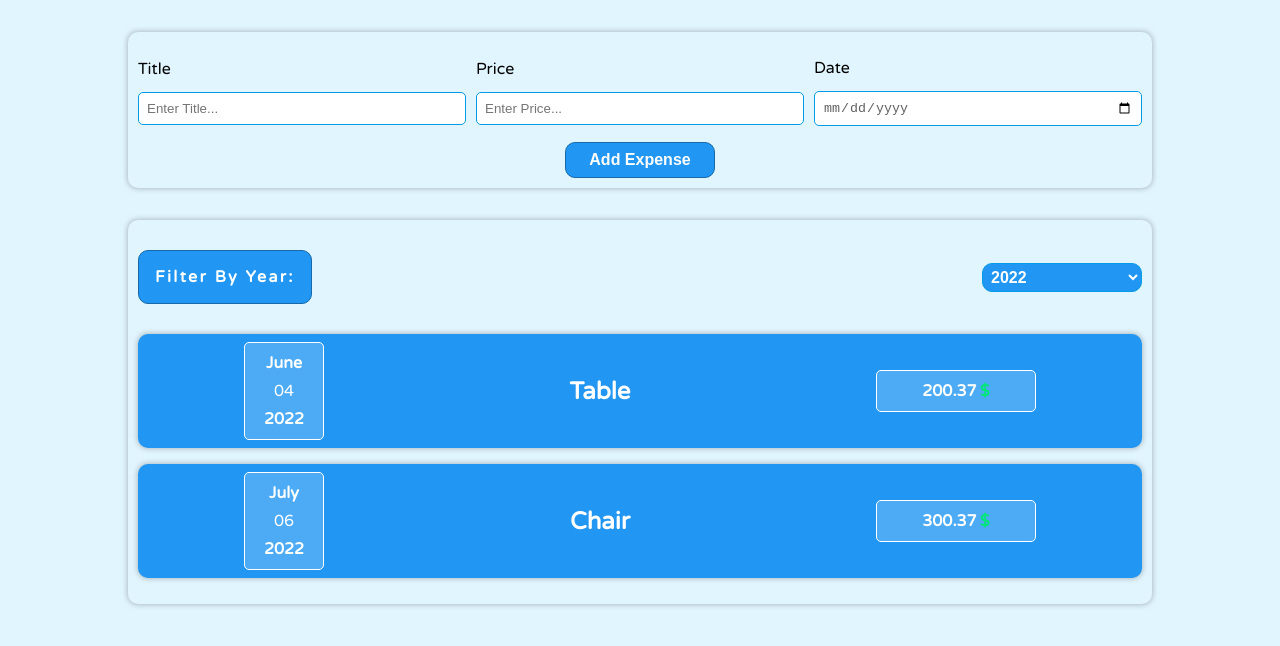
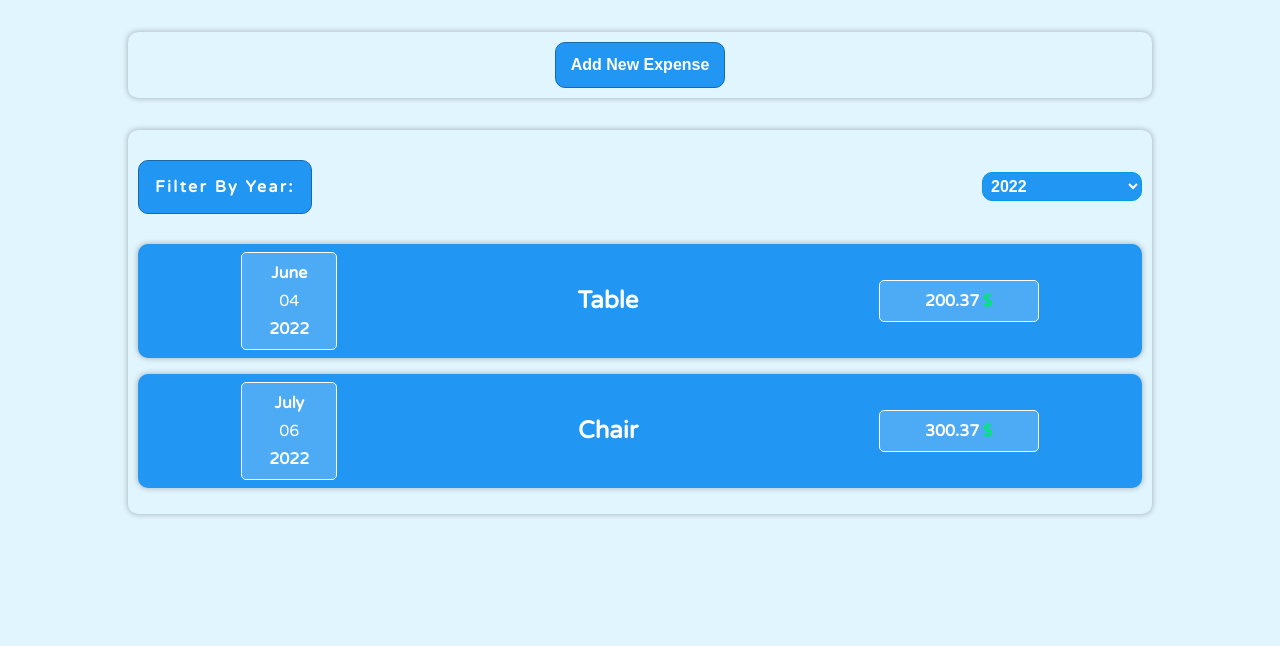
Before and after one commit to mojahid-belaman/Expense, a React (Create React App) app: page / in a window 1280 px wide. Shown: the top 646 px of the page. Built offline with nearby package versions, Linux system fonts and the light colour scheme.

Commit message:
Adding Cinditional return statement

```diff
--- a/src/components/expense/ExpenseDate.css
+++ b/src/components/expense/ExpenseDate.css
@@ -1,7 +1,7 @@
 .expense-date {
     display: flex;
     flex-direction: column;
-    width: 5rem;
+    width: 6rem;
     border: 1px solid #fff;
     border-radius: 5px;
     align-items: center;
@@ -11,7 +11,7 @@
 
 .expense-date__month,
 .expense-date__year {
-    font-weight: bolder;
+    font-weight: bold;
 }
 
 .expense-date__day {
--- a/src/components/expense/ExpenseItem.js
+++ b/src/components/expense/ExpenseItem.js
@@ -5,6 +5,7 @@ import "./ExpenseItem.css";
 
 const ExpenseItem = ({title, price, date}) => {
   return (
+    <li>
       <Card className="expense-item">
         <ExpenseDate date={date} />
         <div className="expense-item__title">
@@ -12,6 +13,7 @@ const ExpenseItem = ({title, price, date}) => {
         </div>
         <div className="expense-item__price">{price}<span className="dollar">$</span></div>
       </Card>
+    </li>
   );
 };
 
--- /dev/null
+++ b/src/components/expense/ExpenseList.css
@@ -0,0 +1,18 @@
+.empty {
+    color: #fff;
+    text-align: center;
+    padding: 1rem 0;
+    font-size: 2rem;
+    font-weight: bold;
+    letter-spacing: 0.20rem;
+    background-color: #2196f3;
+    border-radius: 10px;
+}
+
+.empty:hover {
+    background-color: #01579b;
+}
+
+.itemList {
+    list-style-type: none;
+}
--- /dev/null
+++ b/src/components/expense/ExpenseList.js
@@ -0,0 +1,18 @@
+import React from "react";
+import ExpenseItem from "./ExpenseItem";
+import './ExpenseList.css'
+
+const ExpenseList = (props) => {
+  if (props.items.length === 0)
+    return <h2 className="empty">Found No Expenses.</h2>;
+
+  return (
+    <ul className="itemList">
+      {props.items.map((expense) => (
+        <ExpenseItem key={expense.id} {...expense} />
+      ))}
+    </ul>
+  );
+};
+
+export default ExpenseList;
--- a/src/components/expense/Expenses.css
+++ b/src/components/expense/Expenses.css
@@ -5,18 +5,3 @@
     padding: 10px;
     min-width: 193px;
 }
-
-.empty {
-    color: #fff;
-    text-align: center;
-    padding: 1rem 0;
-    font-size: 2rem;
-    font-weight: bold;
-    letter-spacing: 0.20rem;
-    background-color: #2196f3;
-    border-radius: 10px;
-}
-
-.empty:hover {
-    background-color: #01579b;
-}
--- a/src/components/expense/Expenses.js
+++ b/src/components/expense/Expenses.js
@@ -1,7 +1,7 @@
 import React, { useState } from "react";
 import Card from "../ui/Card";
 import ExpenseFilter from "./ExpenseFilter";
-import ExpenseItem from "./ExpenseItem";
+import ExpenseList from "./ExpenseList";
 import "./Expenses.css";
 
 const Expenses = (props) => {
@@ -13,16 +13,11 @@ const Expenses = (props) => {
   const filterExpense = props.items.filter((expense) => {
     return expense.date.getFullYear().toString() === filterYear;
   })
-  let expenseContent = <div className="empty">No Expense Found.</div>
-  if (filterExpense.length > 0) {
-    expenseContent = filterExpense.map((expense) => (
-      <ExpenseItem key={expense.id} {...expense} />
-   ))
-  }
+
   return (
     <Card className="expenses">
       <ExpenseFilter selected={filterYear} onChangeFilter={filterHandle} />
-      {expenseContent}
+      <ExpenseList items={filterExpense} />
     </Card>
   );
 };
--- a/src/components/newexpense/ExpenseForm.css
+++ b/src/components/newexpense/ExpenseForm.css
@@ -44,6 +44,7 @@
     display: flex;
     flex-direction: row;
     justify-content: center;
+    gap: 2rem;
 }
 
 .expenseForm__button button {
--- a/src/components/newexpense/ExpenseForm.js
+++ b/src/components/newexpense/ExpenseForm.js
@@ -42,6 +42,9 @@ function ExpenseForm(props) {
             }))
         }
     }
+    const handleClick = () => {
+        props.setShow(false)
+    }
   return (
     <form onSubmit={handleSubmit}>
         <div className='expenseForm___controls'>
@@ -60,6 +63,7 @@ function ExpenseForm(props) {
 
         </div>
         <div className='expenseForm__button'>
+            <button onClick={handleClick}>Cancel</button>
             <button type='submit'>Add Expense</button>
         </div>
     </form>
--- a/src/components/newexpense/NewExpense.css
+++ b/src/components/newexpense/NewExpense.css
@@ -3,3 +3,24 @@
     margin: 2rem auto;
     border-radius: 10px;
 }
+
+.addExpense {
+    display: flex;
+    justify-content: center;
+}
+
+.addExpense button {
+    width: 170px;
+    padding: .8rem 0;
+    background-color: #2196f3;
+    color: #FFF;
+    border-radius: 10px;
+    border: 1px solid #1769aa;
+    font-size: 1rem;
+    font-weight: bolder;
+    cursor: pointer;
+}
+
+.addExpense button:hover {
+    background-color: #01579b;
+}
--- a/src/components/newexpense/NewExpense.js
+++ b/src/components/newexpense/NewExpense.js
@@ -1,21 +1,32 @@
-import React from 'react'
-import Card from '../ui/Card'
-import ExpenseForm from './ExpenseForm'
-import './NewExpense.css'
+import React, { useState } from "react";
+import Card from "../ui/Card";
+import ExpenseForm from "./ExpenseForm";
+import "./NewExpense.css";
 
 const NewExpense = (props) => {
+  const [show, setShow] = useState(false);
+  const handleClick = () => {
+    setShow(true);
+  };
   const savaDataExpense = (expense) => {
     const expenseData = {
       ...expense,
-      id: parseInt((Math.random() * 100)).toString()
-    }
+      id: parseInt(Math.random() * 100).toString(),
+    };
     props.onAddExpense(expenseData);
-  }
+  };
   return (
     <Card className="expenses">
-        <ExpenseForm onSaveExpenseData={savaDataExpense} />
+      {!show && (
+        <div className="addExpense">
+          <button onClick={handleClick}>Add New Expense</button>
+        </div>
+      )}
+      {show && (
+        <ExpenseForm onSaveExpenseData={savaDataExpense} setShow={setShow} />
+      )}
     </Card>
-  )
-}
+  );
+};
 
-export default NewExpense
+export default NewExpense;
```
Lines whose indentation alone changed are shown as unchanged.
